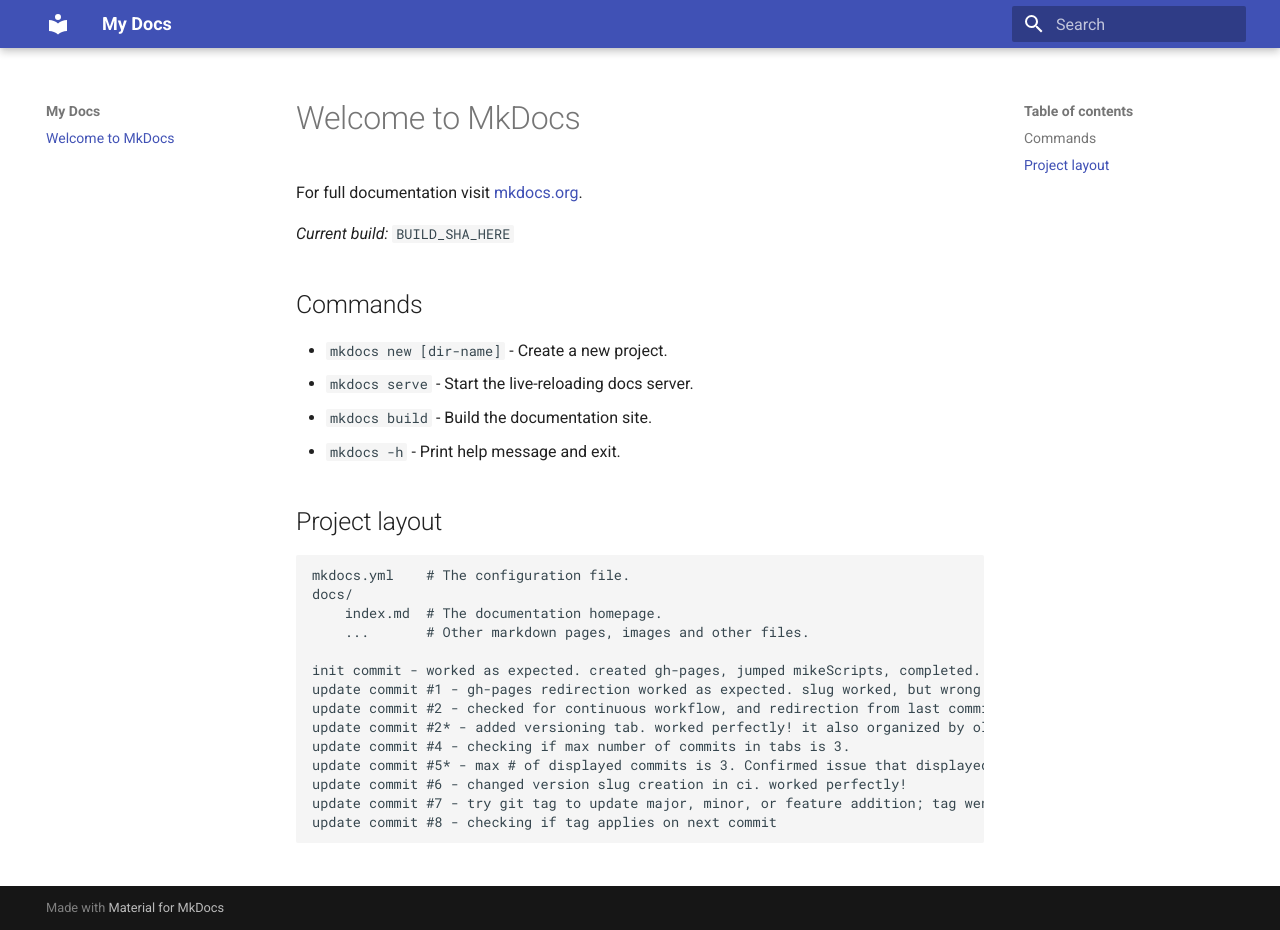
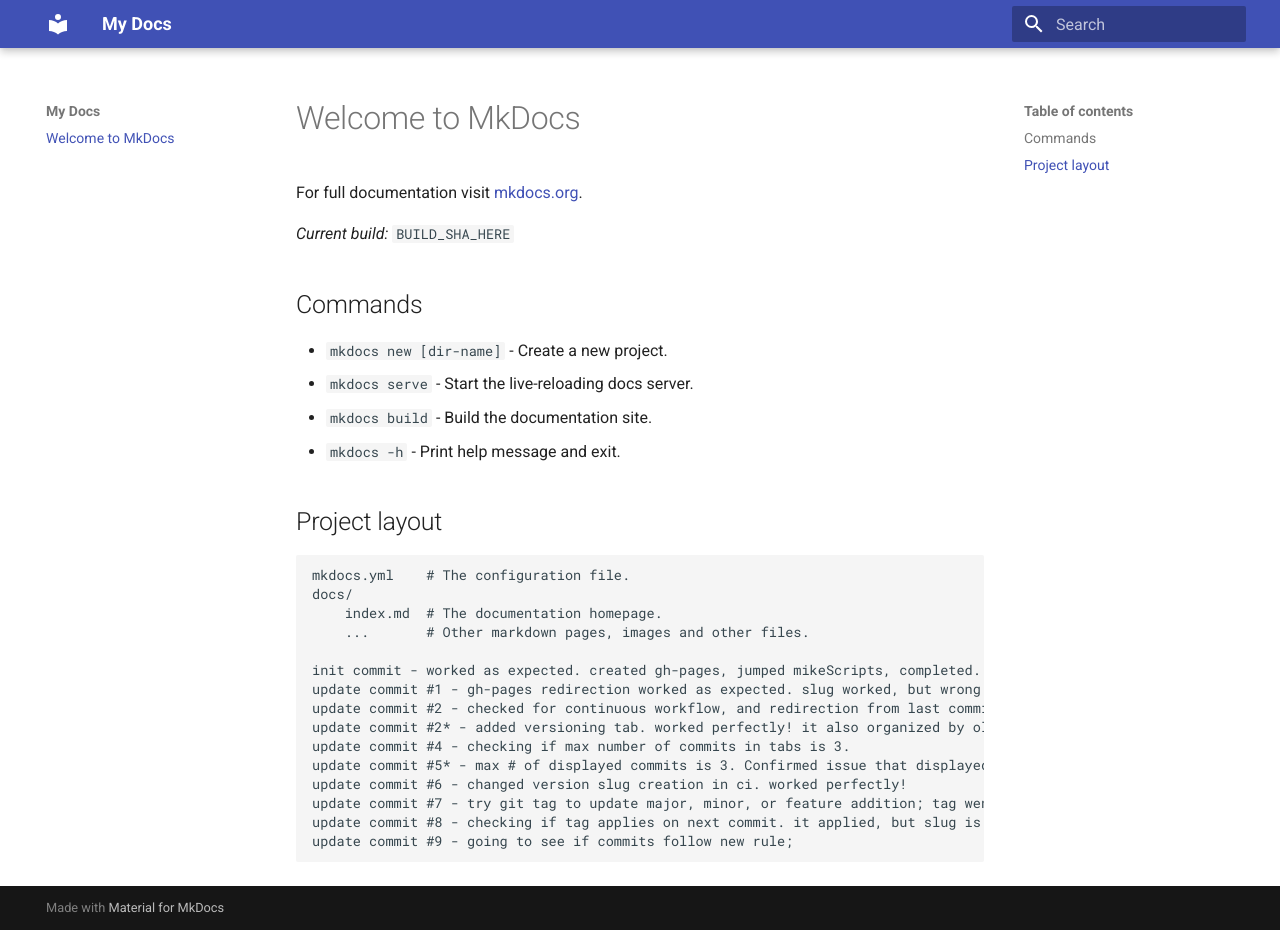
Before and after one commit to mateusloubach/docs, an MkDocs documentation site: the page built from documentation/docs/index.md, in a window 1280 px wide and 930 px high. Built offline with MkDocs 1.6.1 and Material for MkDocs 9.7.7, drawn with Linux system fonts in a browser that asks for light colours; the version menu is left out.

Commit message:
update commit #9

```diff
--- a/documentation/docs/index.md
+++ b/documentation/docs/index.md
@@ -26,4 +26,5 @@
     update commit #5* - max # of displayed commits is 3. Confirmed issue that displayed only 3 items.
     update commit #6 - changed version slug creation in ci. worked perfectly!
     update commit #7 - try git tag to update major, minor, or feature addition; tag went, but wasn't added to version;
-    update commit #8 - checking if tag applies on next commit
+    update commit #8 - checking if tag applies on next commit. it applied, but slug is displaying the first format of verions;
+    update commit #9 - going to see if commits follow new rule;
```
